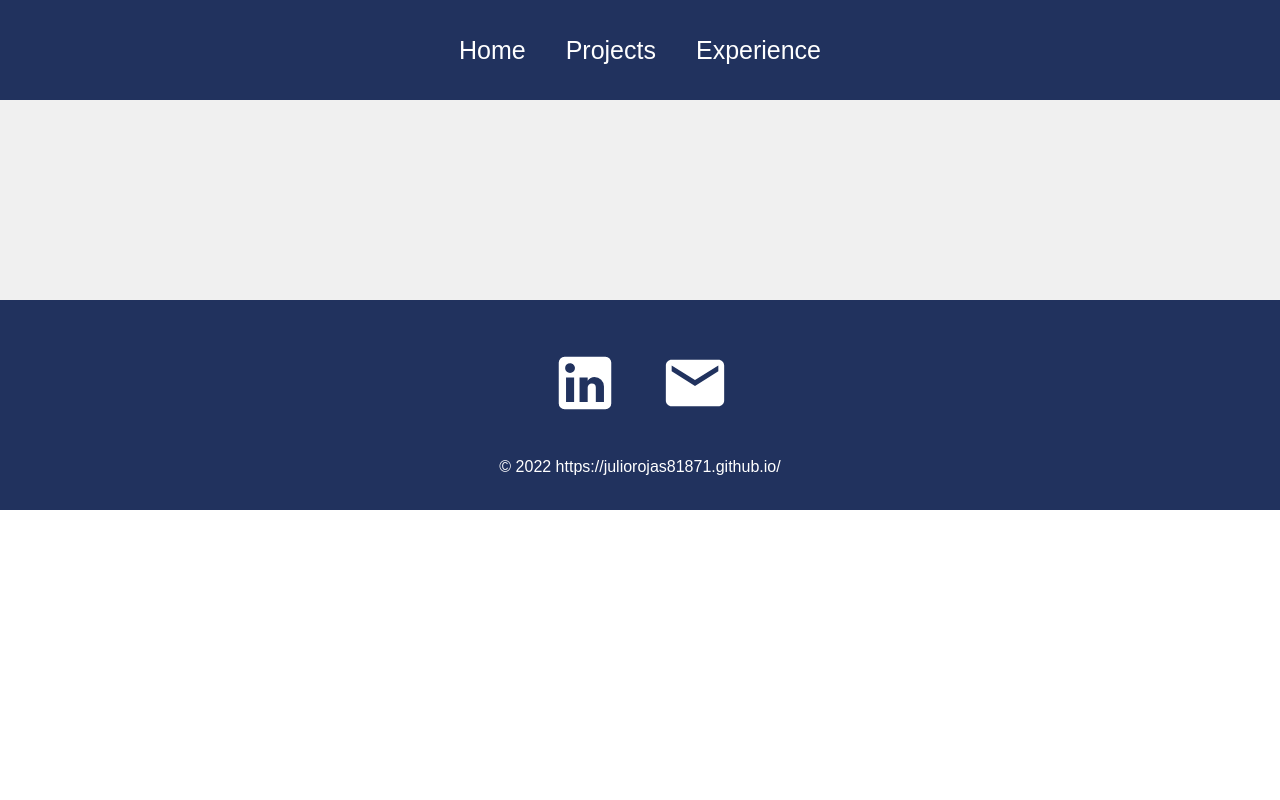
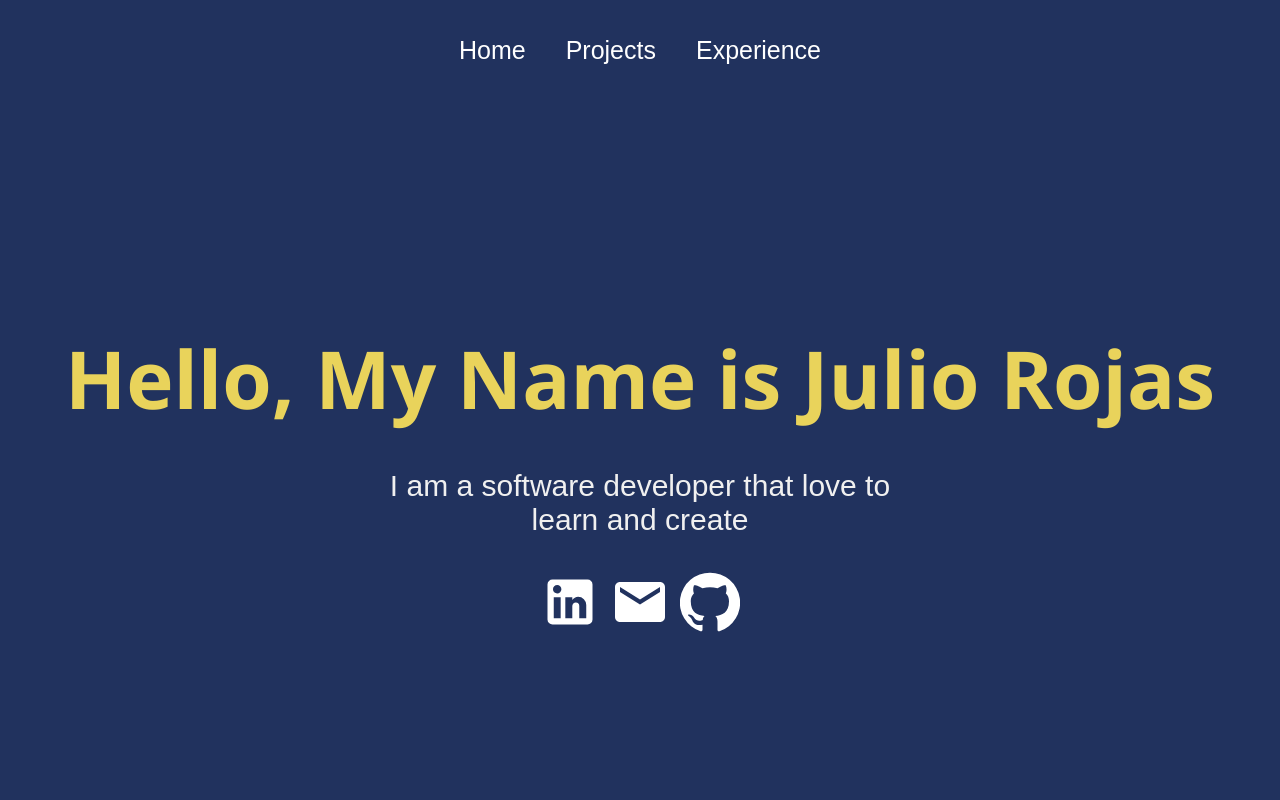
Before and after one commit to juliorojas81871/portfolio, a React (Create React App) app: page / in a window 1280 px wide. Shown: the top 800 px of the page. Built offline with nearby package versions, Linux system fonts and the light colour scheme.

Commit message:
editing readme again

```diff
--- a/src/App.js
+++ b/src/App.js
@@ -15,7 +15,7 @@
         routs is used you where you want it to be*/}
         <NavBar />
         <Routes>
-          <Route path="/portfolio" element={<Home />} />
+          <Route path="/" element={<Home />} />
           <Route path="/projects" element={<Projects />} />
           <Route path='/projects/:id' element={<ProjectDisplay />} />
           <Route path="/experience" element={<Experience />} />
--- a/src/components/NavBar.jsx
+++ b/src/components/NavBar.jsx
@@ -24,7 +24,7 @@
                 </button>
             </div>
             <div className='links'>
-                <Link to="/portfolio">Home</Link>
+                <Link to="/">Home</Link>
                 <Link to="/projects">Projects</Link>
                 <Link to="/experience">Experience</Link>
 
```
